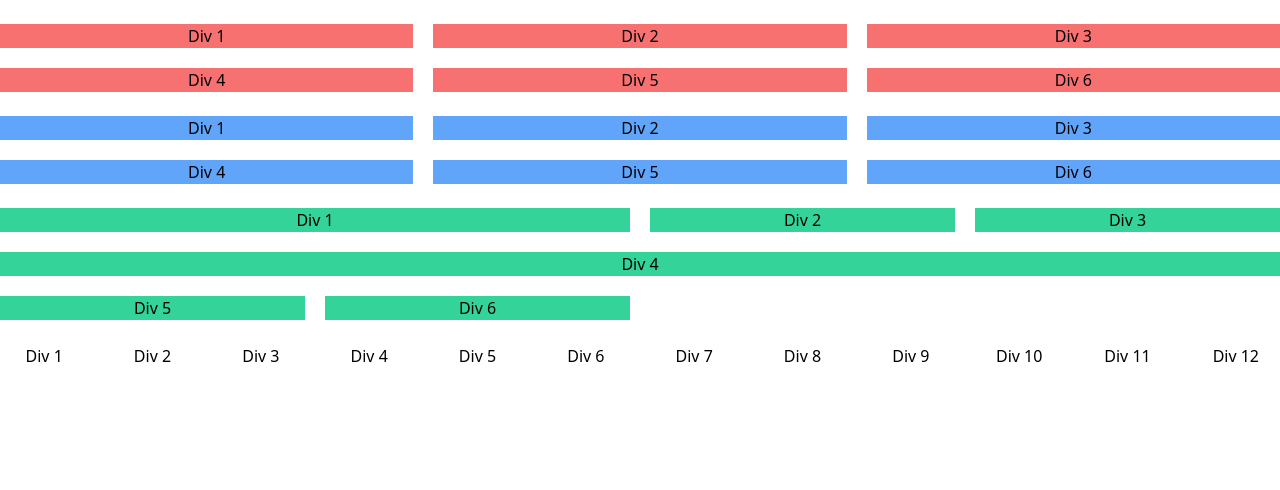
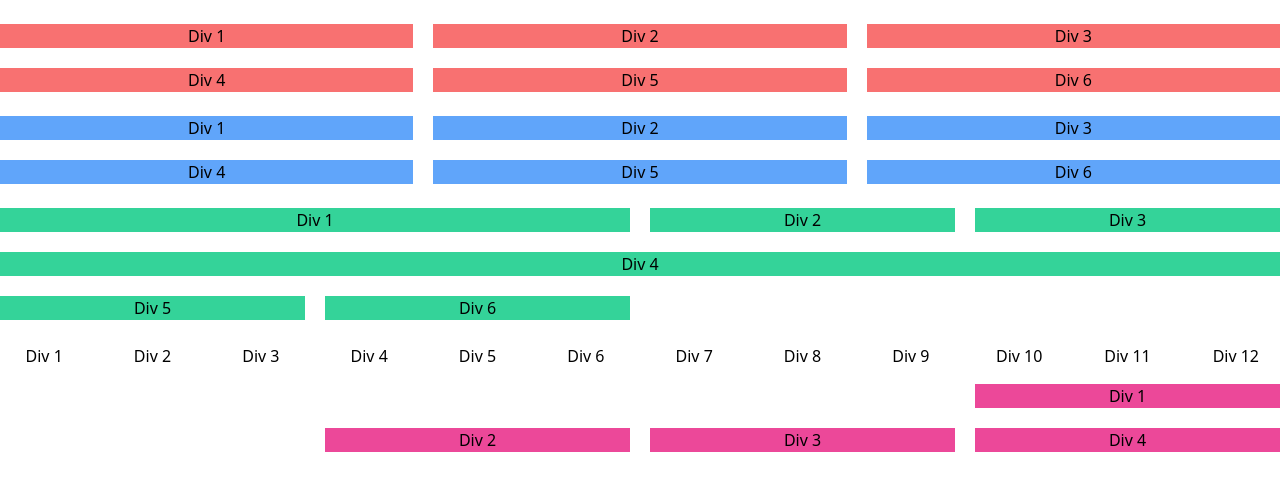
Before and after one commit to otonielandrade7/learning-tailwindcss, a plain HTML site: page 2-grid/index.html in a window 1280 px wide. Drawn offline with nearby package versions, Linux system fonts and the light colour scheme.

Commit message:
col-start & col-end

```diff
--- a/2-grid/index.html
+++ b/2-grid/index.html
@@ -53,6 +53,12 @@
             <div class="bg-orange-400">Div 12</div>
 
         </div>
+        <div class="grid my-4 grid-cols-4 gap-5">
+            <div class="bg-pink-500 col-start-4">Div 1</div>
+            <div class="bg-pink-500 col-end-3">Div 2</div>
+            <div class="bg-pink-500">Div 3</div>
+            <div class="bg-pink-500">Div 4</div>
+        </div>
     </div>
 </body>
 
```
